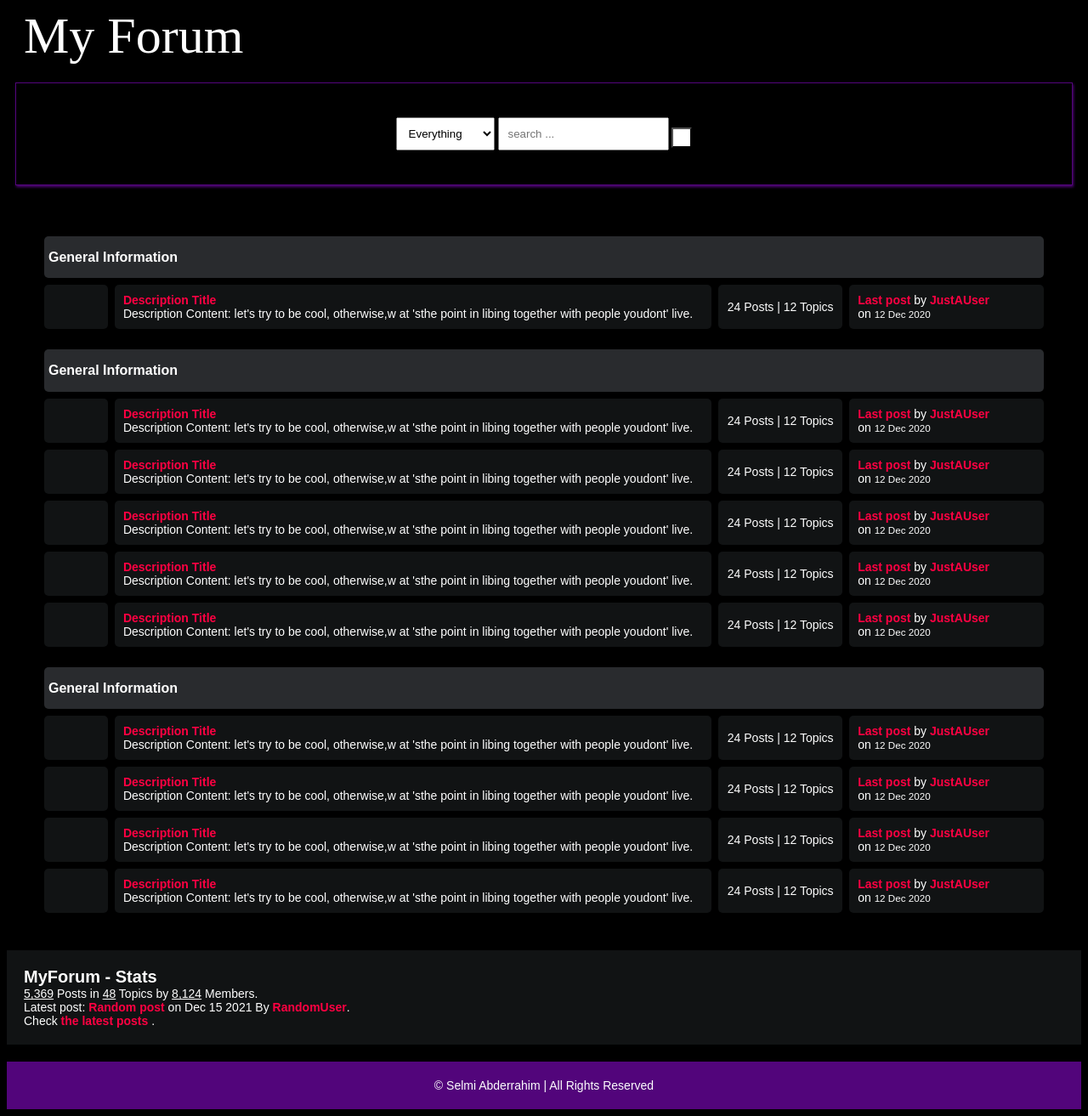
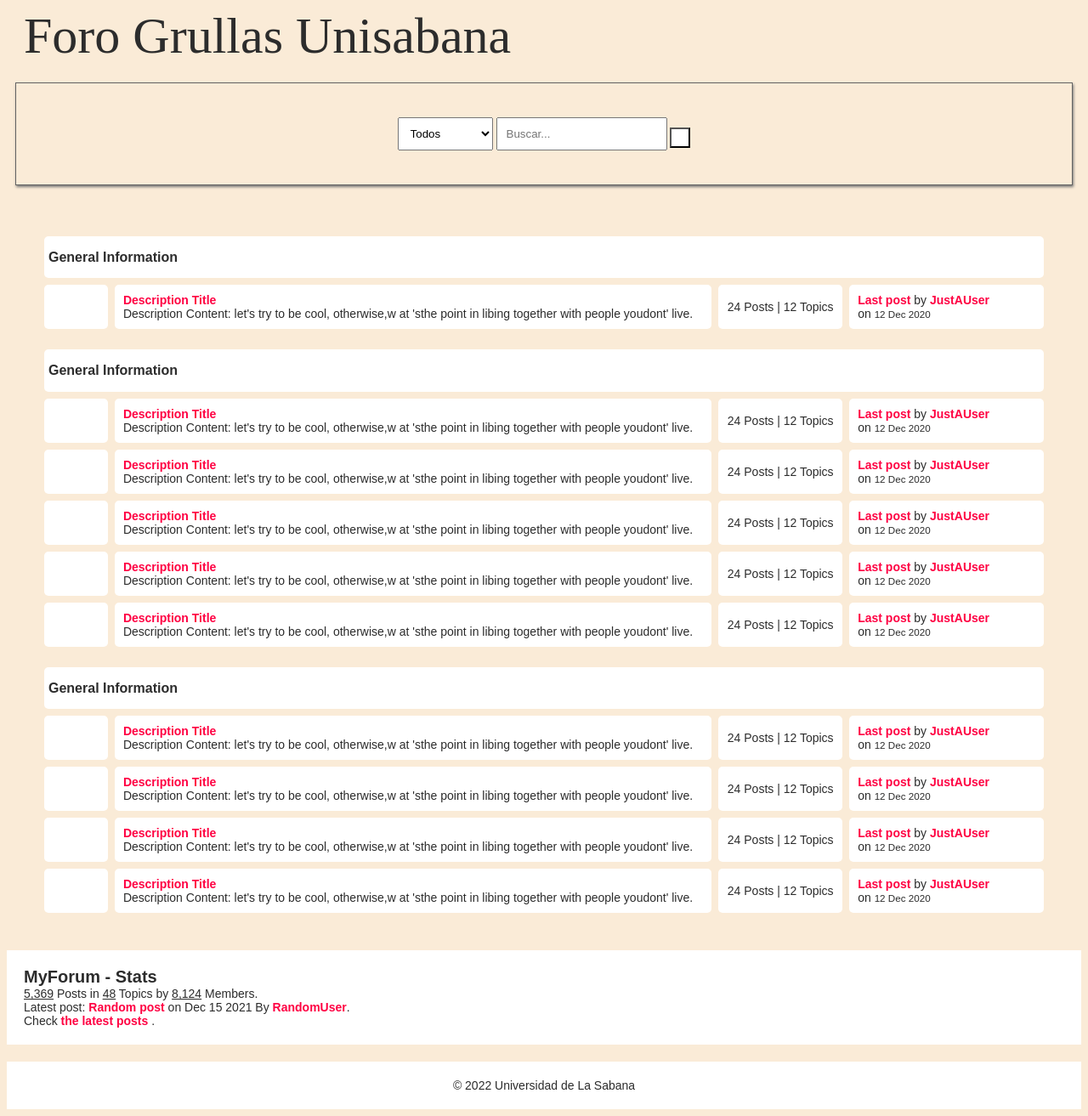
Before and after one commit to janayajoo/OrigamiSabana, a PHP site: page /app/php/index_forum.php in a window 1280 px wide. Shown: the whole page at 85% size. Run offline with PHP 8.4, Linux system fonts and the light colour scheme; the visitor is signed in with stand-in values (Sample User, id 1); some web fonts are replaced.

Commit message:
Second version of forums AHHHH

```diff
--- a/app/php/index_forum.php
+++ b/app/php/index_forum.php
@@ -33,23 +33,23 @@ session_start();
             <nav class="navigation hide" id="navigation">
                 <span class="close-icon" id="close-icon" onclick="showIconBar()"><i class="fa fa-close"></i></span>
                 <ul class="nav-list">
-                    <li class="nav-item"><a href="forums.html">Forums</a></li>
-                    <li class="nav-item"><a href="posts.html">Posts</a></li>
-                    <li class="nav-item"><a href="detail.html">Detail</a></li>
+                    <li class="nav-item"><a href="forums.php">Forums</a></li>
+                    <li class="nav-item"><a href="posts.php">Posts</a></li>
+                    <li class="nav-item"><a href="detail.php">Detail</a></li>
                 </ul>
             </nav>
             <a class="bar-icon" id="iconBar" onclick="hideIconBar()"><i class="fa fa-bars"></i></a>
-            <div class="brand">My Forum</div>
+            <div class="brand">Foro Grullas Unisabana</div>
         </div>
         <!--SearchBox Section-->
         <div class="search-box">
             <div>
                 <select name="" id="">
-                    <option value="Everything">Everything</option>
-                    <option value="Titles">Titles</option>
-                    <option value="Descriptions">Descriptions</option>
+                    <option value="Everything">Todos</option>
+                    <option value="Titles">Título</option>
+                    <option value="Descriptions">Descripción</option>
                 </select>
-                <input type="text" name="q" placeholder="search ...">
+                <input type="text" name="q" placeholder="Buscar...">
                 <button><i class="fa fa-search"></i></button>
             </div>
         </div>
@@ -256,8 +256,8 @@ session_start();
     </div>
 
     <footer>
-        <span>&copy;  Selmi Abderrahim | All Rights Reserved</span>
+        <span>&copy; 2022 Universidad de La Sabana</span>
     </footer>
-    <script src="main.js"></script>
+    <script src="../../assets/js/scriptForum.js"></script>
 </body>
 </html>
--- a/assets/css/stylesForum.css
+++ b/assets/css/stylesForum.css
@@ -5,8 +5,8 @@
 html {
     font-size: 14px;
     font-family: 'Titillium Web', sans-serif;
-    background-color: rgb(0, 0, 0);
-    color: #FEFEFE;
+    background-color: antiquewhite;
+    color: #2C2C2C;
 }
 
 a {
@@ -33,7 +33,7 @@ h1 {
 }
 
 .subforum-title {
-    background-color: #292B2E;
+    background-color: #ffffff;
     padding: 5px;
     border-radius: 5px;
     margin: 4px;
@@ -48,7 +48,7 @@ h1 {
     padding: 10px;
     margin: 4px;
     border-radius: 5px;
-    background-color: #111314;
+    background-color: #ffffff;
 }
 
 .subforum-description * {
@@ -86,7 +86,7 @@ h1 {
         display: block;
         border: 0;
         height: 1px;
-        background-image: linear-gradient(to right, rgba(190, 190, 190, 0), rgba(255, 255, 255, 0.75), rgba(190, 190, 190, 0));
+        background-image: linear-gradient(to right, rgba(255, 255, 255, 0.75), rgba(255, 255, 255, 0.75), rgba(255, 255, 255, 0.75));
     }
 }
 
@@ -129,7 +129,7 @@ header {
 }
 
 .navigation {
-    background-color: #52057b;
+    background-color: #ffffff;
     padding: 10px;
     width: 65%;
     display: inline-block;
@@ -215,12 +215,12 @@ header {
 /* Search Box styles */
 
 .search-box {
-    border: solid 1px #52057b;
+    border: solid 1px #636363;
     margin-top: 20px;
     padding: 40px;
     display: flex;
     justify-content: center;
-    box-shadow: 1px 2px 3px #52057b;
+    box-shadow: 1px 2px 3px #767676;
 }
 
 .search-box select {
@@ -260,7 +260,7 @@ header {
 
 .forum-info {
     padding: 20px;
-    background-color: #111314;
+    background-color: #ffffff;
 }
 
 .chart {
@@ -274,7 +274,7 @@ header {
 footer {
     margin-top: 20px;
     padding: 20px;
-    background-color: #52057b;
+    background-color: #ffffff;
     display: block;
     text-align: center;
 }
```
Also changed, not shown: app/php/detail.php (renamed from detail.html, +5 -5 lines), app/php/posts.php (renamed from posts.html, +5 -5 lines).
